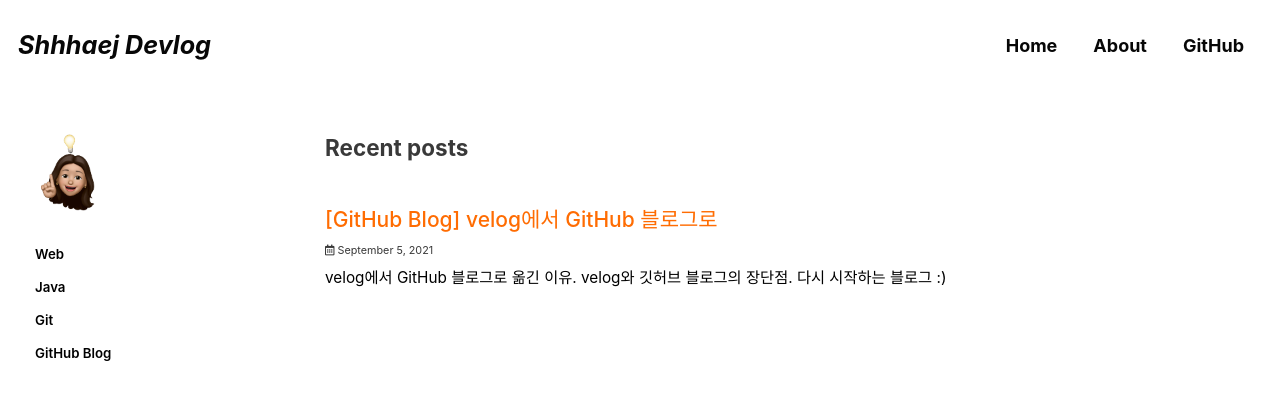
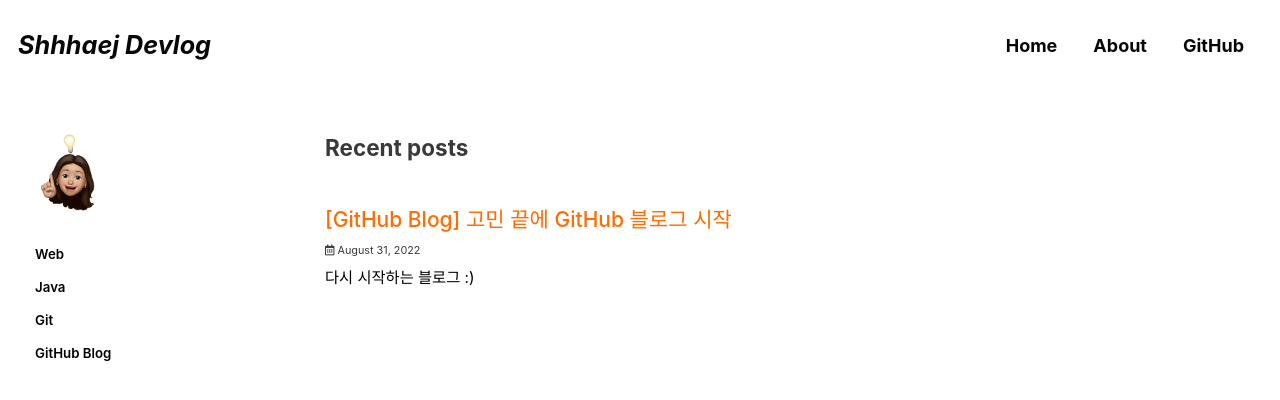
Before and after one commit to shhhaej/shhhaej.github.io, a Jekyll site: the page built from index.html, in a window 1280 px wide and 900 px high. Shown: the top 400 px of the window. Built offline with Jekyll 4.4.1, drawn with Linux system fonts in a browser that asks for light colours; cached includes are drawn as plain includes; some web fonts are replaced; the list of posts is cut into pages by our own code.

Commit message:
Github blog start page commit.

```diff
--- a/_posts/2021-09-05-github-blog-1.md
+++ b/_posts/2021-09-05-github-blog-1.md
@@ -1,19 +1,19 @@
 ---
-title: "[GitHub Blog] velog에서 GitHub 블로그로"
-excerpt: "velog에서 GitHub 블로그로 옮긴 이유. velog와 깃허브 블로그의 장단점. 다시 시작하는 블로그 :)"
+title: "[GitHub Blog] 고민 끝에 GitHub 블로그 시작"
+excerpt: "다시 시작하는 블로그 :)"
 
 categories:
   - GitHub Blog
 tags:
   - [GitHub Blog, Git, 깃허브 블로그]
 
-permalink: /github-blog/why-did-i-move-to-github-blog/
+permalink: /github-blog/
 
 toc: true
 toc_sticky: true
 
-date: 2021-09-05
-last_modified_at: 2021-10-01
+date: 2022-08-31
+last_modified_at: 2022-08-31
 
 # sitemap :
 #   changefreq : daily
```
